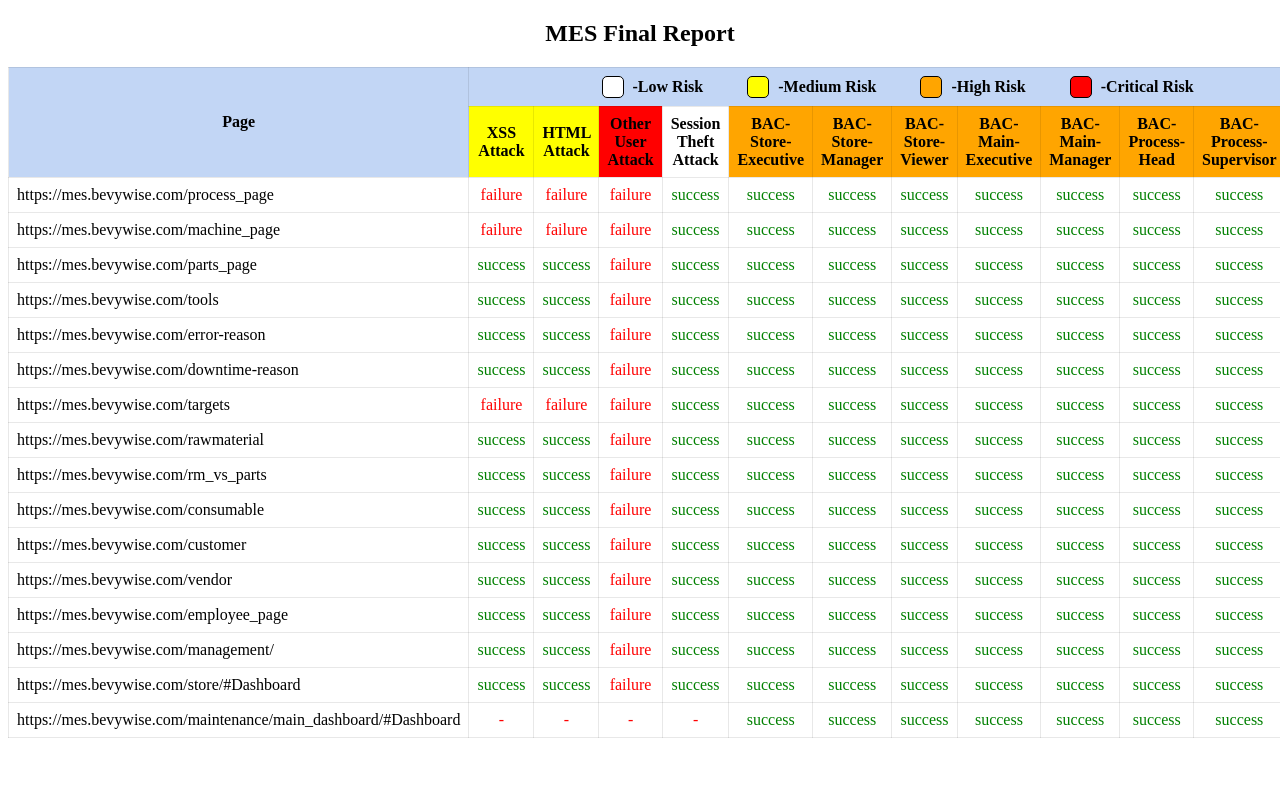
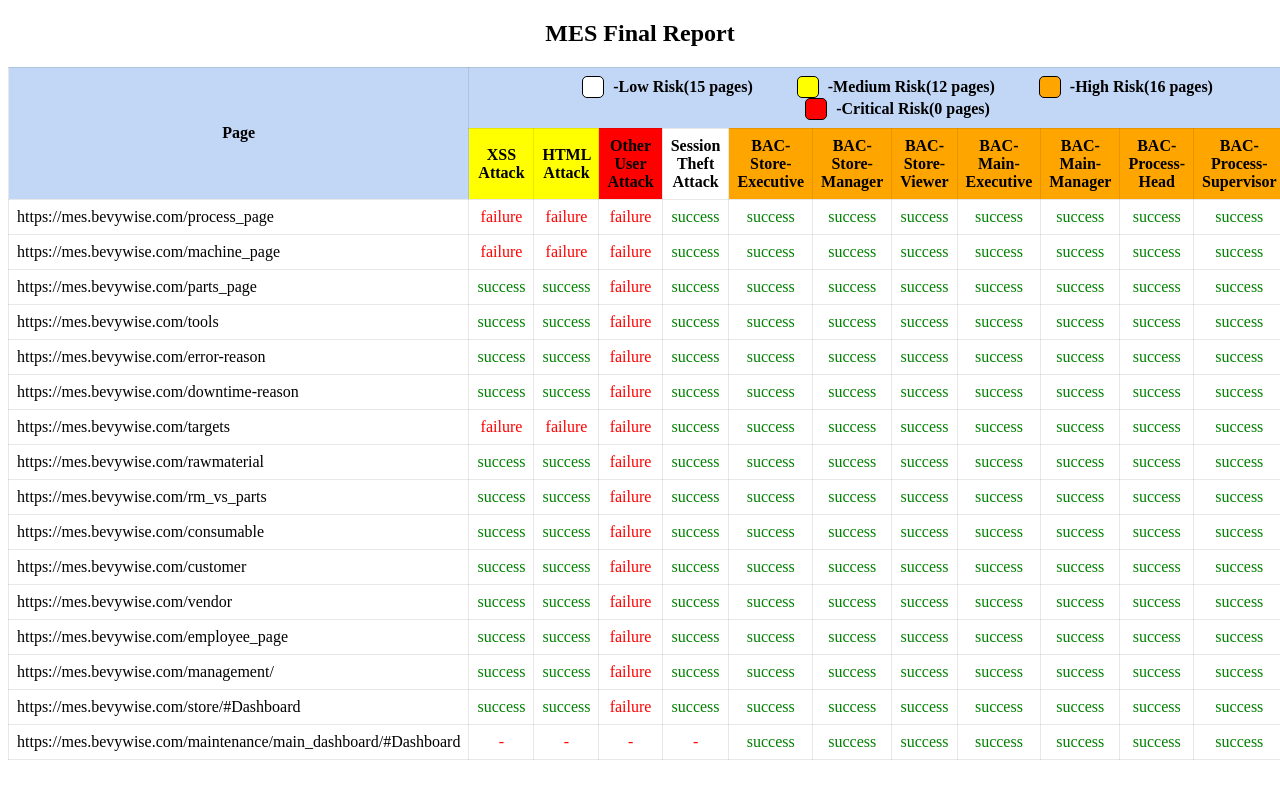
Before and after one commit to Venkystark/bevytester, a Flask app: page /attack_report in a window 1280 px wide; the page is wider, and only the part inside the window is pictured. Run offline with Flask 3, Linux system fonts and the light colour scheme.

Commit message:
update report page with threat number

```diff
--- a/templates/attack_report.html
+++ b/templates/attack_report.html
@@ -75,19 +75,19 @@
                 <th colspan="12">
                     <div class="icon-container">
                         <div class="icon" style="background-color:white;"></div>
-                        <span>-Low Risk</span>
+                        <span id="lowrisk">-Low Risk</span>
                     </div>
                     <div class="icon-container">
                         <div class="icon" style="background-color:yellow;"></div>
-                        <span>-Medium Risk</span>
+                        <span id="mediumrisk">-Medium Risk</span>
                     </div>
                     <div class="icon-container">
                         <div class="icon" style="background-color:orange;"></div>
-                        <span>-High Risk</span>
+                        <span id="highrisk">-High Risk</span>
                     </div>
                     <div class="icon-container">
                         <div class="icon" style="background-color:red;"></div>
-                        <span>-Critical Risk</span>
+                        <span id="criticalrisk">-Critical Risk</span>
                     </div>
                 </th>
             </tr>
@@ -125,5 +125,49 @@
             </tr>
         {% endfor %}
     </table>
+    <script>
+        var data={{data | tojson | safe}};
+        var low_risk_pages=0;
+        var medium_risk_pages=0;
+        var high_risk_pages=0;
+        var Critical_risk_pages=0;
+        for(var page in data) {
+            var haslow=false;
+            var hasmedium=false;
+            var hashigh=false;
+            var hascritical=false;
+            if(data[page]["xss_attack"]=="success" || data[page]["xss_attack"]=="success") {
+                hasmedium=true;
+            }
+            if(data[page]["session_cookies_theft"]=="success") {
+                haslow=true;
+            }
+            if(data[page]["from_other_user"]=="success"){
+                hascritical=true;
+            }
+            if(data[page]["BA_SE"]=="success" ||
+               data[page]["BA_SM"]=="success" ||
+               data[page]["BA_SV"]=="success" ||
+               data[page]["BA_PO"]=="success" ||
+               data[page]["BA_ME"]=="success" ||
+               data[page]["BA_MM"]=="success" ||
+               data[page]["BA_PH"]=="success" ||
+               data[page]["BA_PS"]=="success") {
+                hashigh=true;
+            }
+            if(haslow) low_risk_pages++;
+            if(hasmedium)  medium_risk_pages++;
+            if(hashigh) high_risk_pages++;
+            if(hascritical) Critical_risk_pages++;
+        }
+        console.log('low_risk_pages:',low_risk_pages)
+        console.log('medium_risk_pages:',medium_risk_pages)
+        console.log('high_risk_pages:',high_risk_pages)
+        console.log('Critical_risk_pages:',Critical_risk_pages)
+        document.getElementById("lowrisk").textContent=document.getElementById("lowrisk").textContent+"("+low_risk_pages+" pages)";
+        document.getElementById("mediumrisk").textContent=document.getElementById("mediumrisk").textContent+"("+medium_risk_pages+" pages)";
+        document.getElementById("highrisk").textContent=document.getElementById("highrisk").textContent+"("+high_risk_pages+" pages)";
+        document.getElementById("criticalrisk").textContent=document.getElementById("criticalrisk").textContent+"("+Critical_risk_pages+" pages)";
+    </script>
 </body>
 </html>
```
